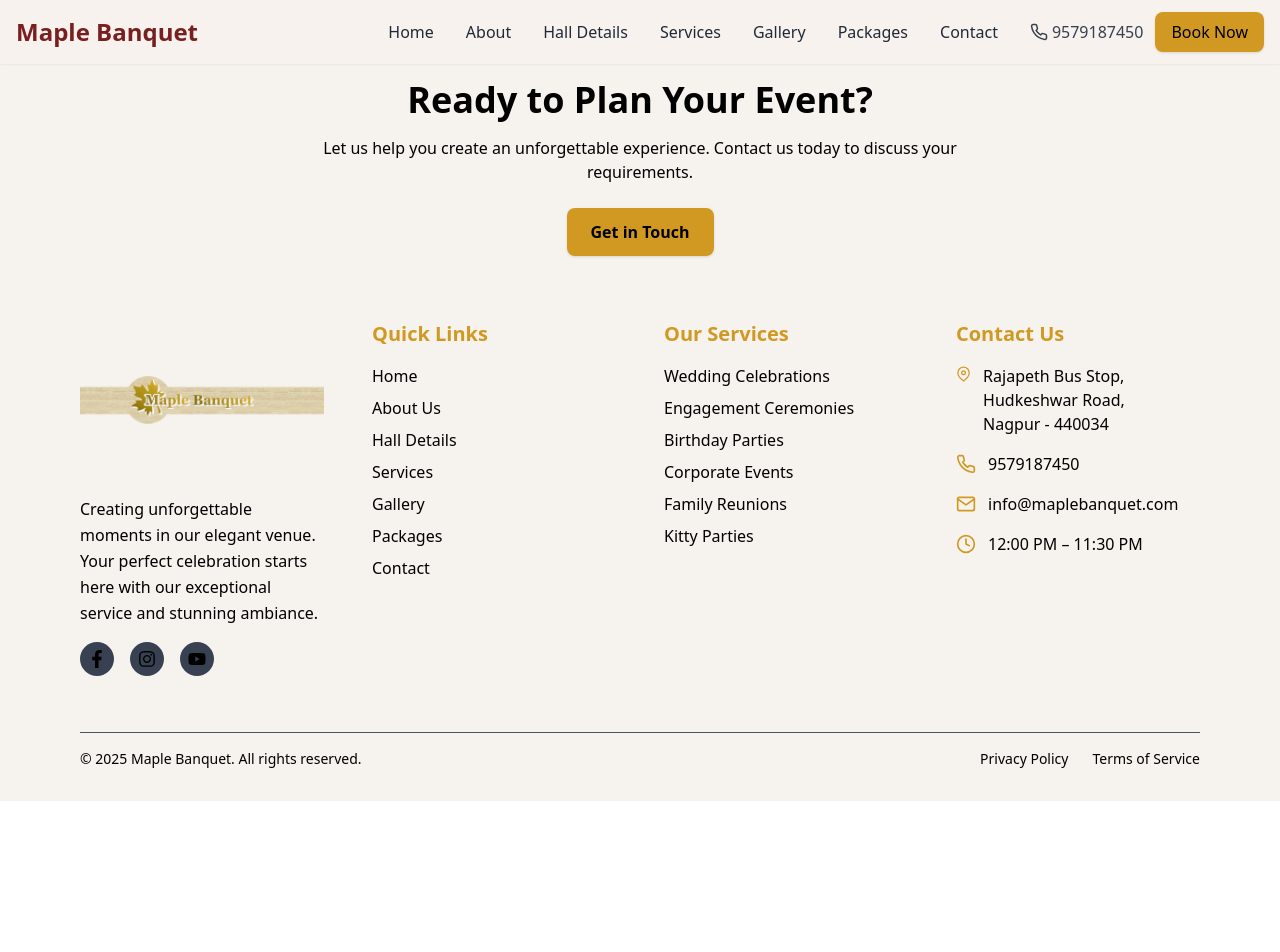
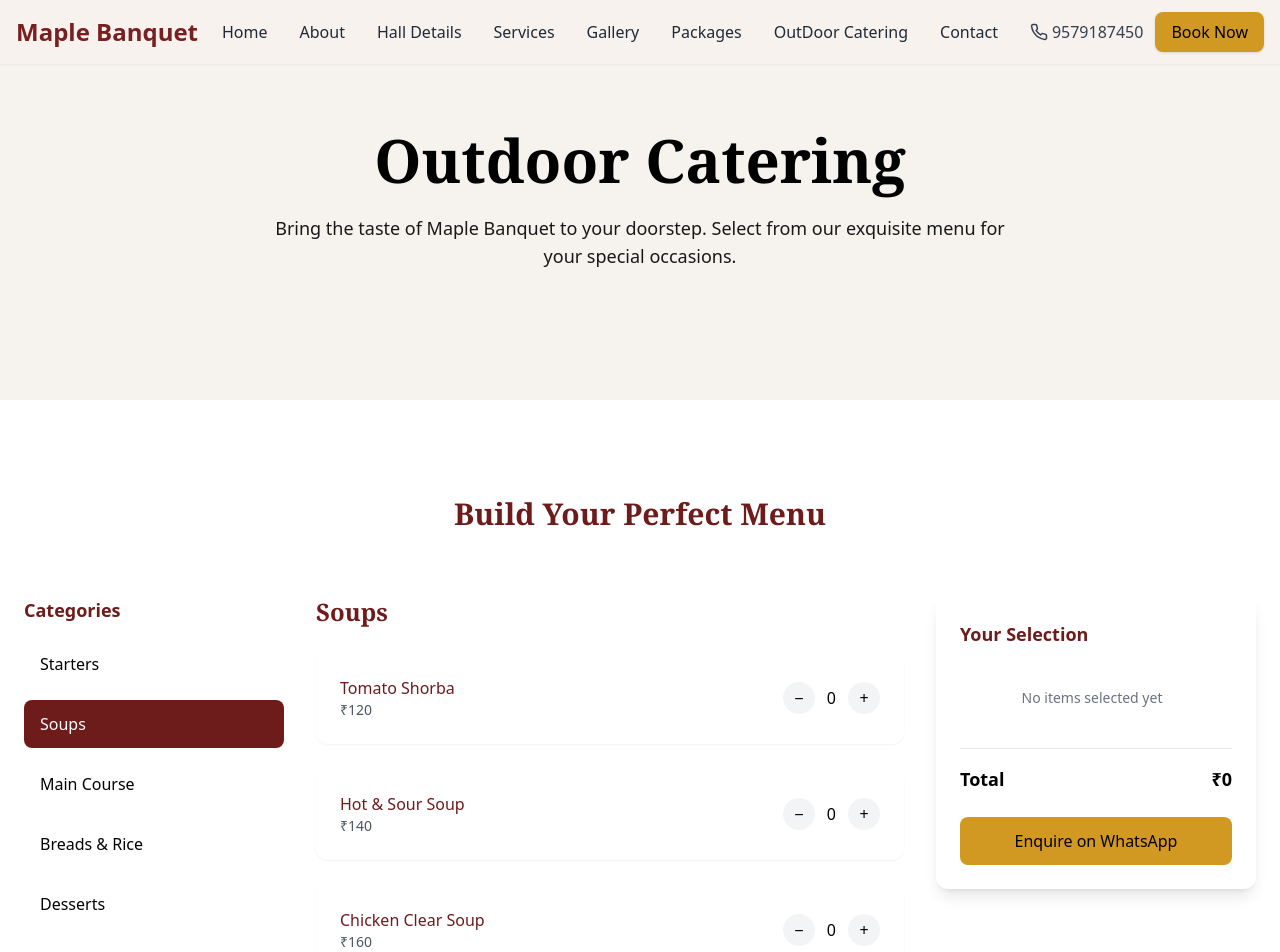
Before and after one commit to JaiPatel0916/Maple-Banquet-hall, a React (Vite) app in the folder frontend/: page /outdoor-catering in a window 1280 px wide. Shown: the top 952 px of the page. Before the commit the page ends 801 px from the top, so only its background shows below. Built offline with nearby package versions, Linux system fonts and the light colour scheme.

Commit message:
Add Outdoor Catering feature with menu builder and selection summary

```diff
--- a/frontend/src/App.jsx
+++ b/frontend/src/App.jsx
@@ -6,7 +6,7 @@ import About from "./pages/About";
 import HallDetails from "./pages/HallDetails";
 
 import Services from "./pages/Services";
-
+import OutdoorCatering from "./pages/OutdoorCatering";
 import Packages from "./pages/Packages";
 
 
@@ -30,6 +30,7 @@ function App() {
 
         <Route path="/hall" element={<HallDetails />} />
         <Route path="/packages" element={<Packages />} />
+        <Route path="/outdoor-catering" element={<OutdoorCatering />} />
 
       </Routes>
 
--- a/frontend/src/components/Navbar.jsx
+++ b/frontend/src/components/Navbar.jsx
@@ -14,6 +14,7 @@ const Navbar = () => {
         { title: "Services", link: "/services" },
         { title: "Gallery", link: "/gallery" },
         { title: "Packages", link: "/packages" },
+        { title: "OutDoor Catering", link: "/outdoor-catering" },
         { title: "Contact", link: "/contact" },
     ];
 
--- /dev/null
+++ b/frontend/src/components/OutdoorCatering/MenuBuilder/CategoryList.jsx
@@ -0,0 +1,34 @@
+const categories = [
+    "Starters",
+    "Soups",
+    "Main Course",
+    "Breads & Rice",
+    "Desserts",
+    "Beverages",
+];
+
+const CategoryList = ({ activeCategory, setActiveCategory }) => {
+    return (
+        <div>
+            <h3 className="mb-4 text-lg font-semibold text-[#6e1b1b]">Categories</h3>
+
+            <div className="space-y-3">
+                {categories.map((cat) => (
+                    <button
+                        key={cat}
+                        onClick={() => setActiveCategory(cat)}
+                        className={`w-full rounded-lg px-4 py-3 text-left transition
+              ${activeCategory === cat
+                                ? "bg-[#6e1b1b] text-white"
+                                : "bg-white hover:bg-[#f0e6da]"
+                            }`}
+                    >
+                        {cat}
+                    </button>
+                ))}
+            </div>
+        </div>
+    );
+};
+
+export default CategoryList;
--- /dev/null
+++ b/frontend/src/components/OutdoorCatering/MenuBuilder/MenuBuilder.jsx
@@ -0,0 +1,36 @@
+import { useState } from "react";
+import CategoryList from "./CategoryList";
+import MenuItems from "./MenuItems";
+import SelectionSummary from "./SelectionSummary";
+
+const MenuBuilder = () => {
+    const [activeCategory, setActiveCategory] = useState("Soups");
+    const [cart, setCart] = useState({});
+
+    return (
+        <section className="bg-[#FFFFF] py-24">
+            <h2 className="mb-8 text-3xl font-serif font-semibold text-[#6e1b1b] text-center pb-8">
+                Build Your Perfect Menu
+            </h2>
+
+
+            <div className="mx-auto max-w-7xl px-6 grid grid-cols-1 lg:grid-cols-[260px_1fr_320px] gap-8">
+
+                <CategoryList
+                    activeCategory={activeCategory}
+                    setActiveCategory={setActiveCategory}
+                />
+
+                <MenuItems
+                    activeCategory={activeCategory}
+                    cart={cart}
+                    setCart={setCart}
+                />
+
+                <SelectionSummary cart={cart} />
+            </div>
+        </section>
+    );
+};
+
+export default MenuBuilder;
--- /dev/null
+++ b/frontend/src/components/OutdoorCatering/MenuBuilder/MenuItems.jsx
@@ -0,0 +1,104 @@
+const MENU_DATA = {
+    Starters: [
+        { id: 101, name: "Paneer Tikka", price: 250, type: "Veg" },
+        { id: 102, name: "Veg Seekh Kebab", price: 220, type: "Veg" },
+        { id: 103, name: "Chicken Seekh Kebab", price: 300, type: "Non-Veg" },
+        { id: 104, name: "Fish Amritsari", price: 350, type: "Non-Veg" },
+    ],
+
+    Soups: [
+        { id: 201, name: "Tomato Shorba", price: 120, type: "Veg" },
+        { id: 202, name: "Hot & Sour Soup", price: 140, type: "Veg" },
+        { id: 203, name: "Chicken Clear Soup", price: 160, type: "Non-Veg" },
+        { id: 204, name: "Manchow Soup", price: 150, type: "Veg" },
+    ],
+
+    "Main Course": [
+        { id: 301, name: "Paneer Butter Masala", price: 280, type: "Veg" },
+        { id: 302, name: "Veg Kolhapuri", price: 260, type: "Veg" },
+        { id: 303, name: "Butter Chicken", price: 340, type: "Non-Veg" },
+        { id: 304, name: "Chicken Curry", price: 320, type: "Non-Veg" },
+    ],
+
+    "Breads & Rice": [
+        { id: 401, name: "Butter Naan", price: 60, type: "Veg" },
+        { id: 402, name: "Tandoori Roti", price: 45, type: "Veg" },
+        { id: 403, name: "Veg Biryani", price: 220, type: "Veg" },
+        { id: 404, name: "Chicken Biryani", price: 280, type: "Non-Veg" },
+    ],
+
+    Desserts: [
+        { id: 501, name: "Gulab Jamun", price: 90, type: "Veg" },
+        { id: 502, name: "Rasmalai", price: 110, type: "Veg" },
+        { id: 503, name: "Ice Cream", price: 80, type: "Veg" },
+        { id: 504, name: "Brownie with Ice Cream", price: 150, type: "Veg" },
+    ],
+
+    Beverages: [
+        { id: 601, name: "Soft Drinks", price: 50, type: "Veg" },
+        { id: 602, name: "Fresh Lime Soda", price: 70, type: "Veg" },
+        { id: 603, name: "Mocktails", price: 120, type: "Veg" },
+        { id: 604, name: "Mineral Water", price: 30, type: "Veg" },
+    ],
+};
+
+const MenuItems = ({ activeCategory, cart, setCart }) => {
+    const items = MENU_DATA[activeCategory] || [];
+
+    const updateQty = (item, delta) => {
+        setCart((prev) => {
+            const qty = (prev[item.id]?.qty || 0) + delta;
+            if (qty <= 0) {
+                const copy = { ...prev };
+                delete copy[item.id];
+                return copy;
+            }
+            return {
+                ...prev,
+                [item.id]: { ...item, qty },
+            };
+        });
+    };
+
+    return (
+        <div>
+            <h2 className="mb-6 text-2xl font-serif font-semibold text-[#6e1b1b]">
+                {activeCategory}
+            </h2>
+
+            <div className="space-y-6">
+                {items.map((item) => (
+                    <div
+                        key={item.id}
+                        className="flex items-center justify-between rounded-xl bg-white p-6 shadow-sm"
+                    >
+                        <div>
+                            <h4 className="font-medium text-[#6e1b1b]">{item.name}</h4>
+                            <p className="text-sm text-gray-600">₹{item.price}</p>
+                        </div>
+
+                        <div className="flex items-center gap-3">
+                            <button
+                                onClick={() => updateQty(item, -1)}
+                                className="h-8 w-8 rounded-full bg-gray-100"
+                            >
+                                −
+                            </button>
+
+                            <span>{cart[item.id]?.qty || 0}</span>
+
+                            <button
+                                onClick={() => updateQty(item, 1)}
+                                className="h-8 w-8 rounded-full bg-gray-100"
+                            >
+                                +
+                            </button>
+                        </div>
+                    </div>
+                ))}
+            </div>
+        </div>
+    );
+};
+
+export default MenuItems;
--- /dev/null
+++ b/frontend/src/components/OutdoorCatering/MenuBuilder/SelectionSummary.jsx
@@ -0,0 +1,51 @@
+const SelectionSummary = ({ cart }) => {
+    const items = Object.values(cart);
+    const total = items.reduce(
+        (sum, item) => sum + item.price * item.qty,
+        0
+    );
+
+    return (
+        <div className="rounded-xl bg-white p-6 shadow-lg sticky top-28 h-fit flex flex-col">
+            {/* Title */}
+            <h3 className="mb-4 text-lg font-semibold text-[#6e1b1b]">
+                Your Selection
+            </h3>
+
+            {/* Scrollable Items */}
+            <div className="space-y-3 text-sm overflow-y-auto max-h-[320px] pr-2">
+                {items.length === 0 && (
+                    <p className="text-gray-500 text-center py-6">
+                        No items selected yet
+                    </p>
+                )}
+
+                {items.map((item) => (
+                    <div key={item.id} className="flex justify-between gap-2">
+                        <span className="truncate">
+                            {item.name} × {item.qty}
+                        </span>
+                        <span className="whitespace-nowrap">
+                            ₹{item.price * item.qty}
+                        </span>
+                    </div>
+                ))}
+            </div>
+
+            <hr className="my-4" />
+
+            {/* Total */}
+            <div className="flex justify-between font-semibold text-lg">
+                <span>Total</span>
+                <span>₹{total}</span>
+            </div>
+
+            {/* CTA */}
+            <button className="mt-6 w-full rounded-lg bg-[#d29922] py-3 font-medium text-black">
+                Enquire on WhatsApp
+            </button>
+        </div>
+    );
+};
+
+export default SelectionSummary;
--- /dev/null
+++ b/frontend/src/components/OutdoorCatering/OutdoorCateringHero.jsx
@@ -0,0 +1,30 @@
+// FILE: src/components/OutdoorCatering/OutdoorCateringHero.jsx
+
+const OutdoorCateringHero = () => {
+    return (
+        <section className="relative h-[50vh]  min-h-[360px] w-full overflow-hidden">
+
+            {/* Background Gradient */}
+            <div className="absolute inset-0 bg-[#f6f2ee] " />
+
+            {/* Content */}
+            <div className="relative z-10 flex h-full items-center justify-center px-4 text-center">
+                <div className="max-w-3xl">
+
+                    <h1 className="text-4xl md:text-5xl lg:text-6xl font-serif font-semibold text-black mb-6">
+                        Outdoor Catering
+                    </h1>
+
+                    <p className="text-base md:text-lg text-black/90 leading-relaxed">
+                        Bring the taste of Maple Banquet to your doorstep. Select from our
+                        exquisite menu for your special occasions.
+                    </p>
+
+                </div>
+            </div>
+
+        </section>
+    );
+};
+
+export default OutdoorCateringHero;
--- /dev/null
+++ b/frontend/src/pages/OutdoorCatering.jsx
@@ -0,0 +1,14 @@
+import OutdoorCateringHero from "../components/OutdoorCatering/OutdoorCateringHero";
+import MenuBuilder from "../components/OutdoorCatering/MenuBuilder/MenuBuilder";
+
+const OutdoorCatering = () => {
+    return (
+        <div >
+            <OutdoorCateringHero />
+            <MenuBuilder />
+
+        </div>
+    );
+};
+
+export default OutdoorCatering;
```
